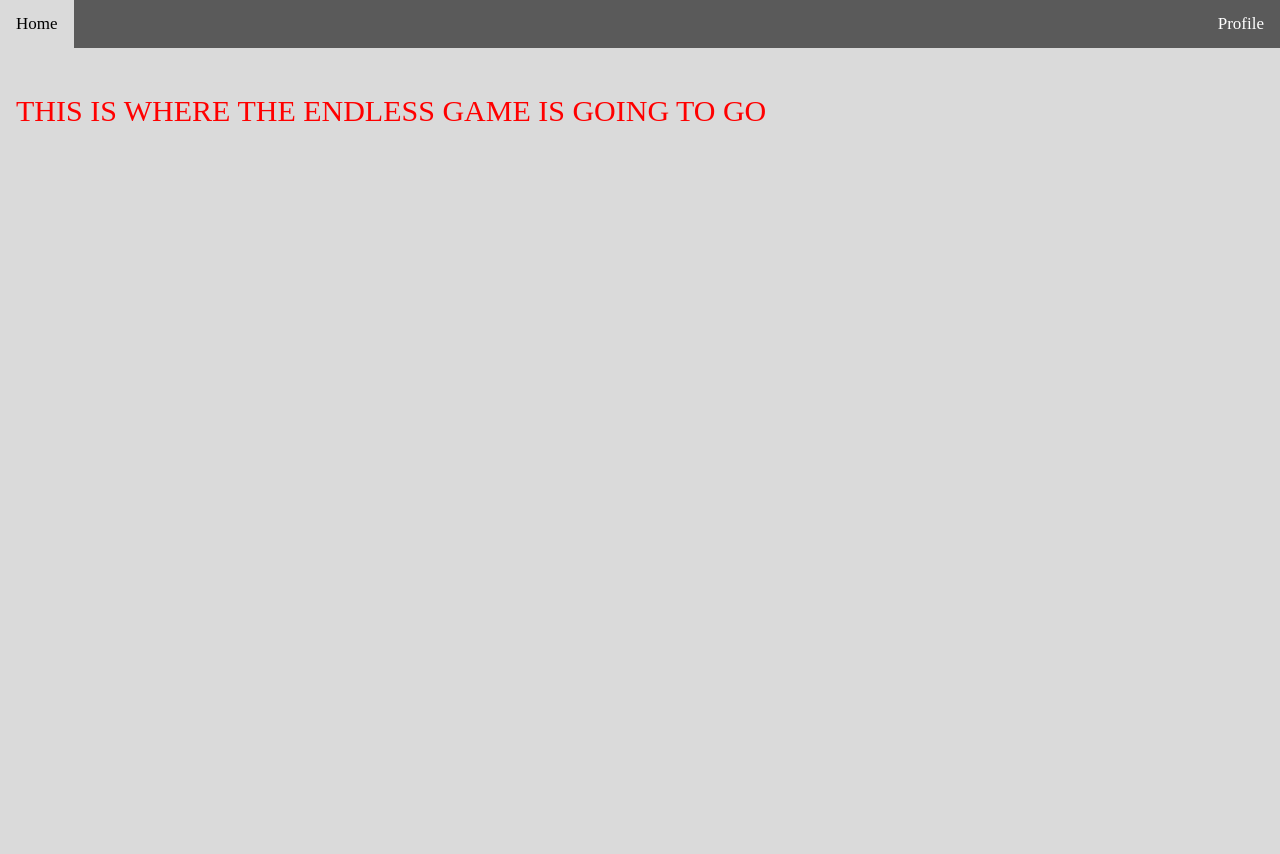
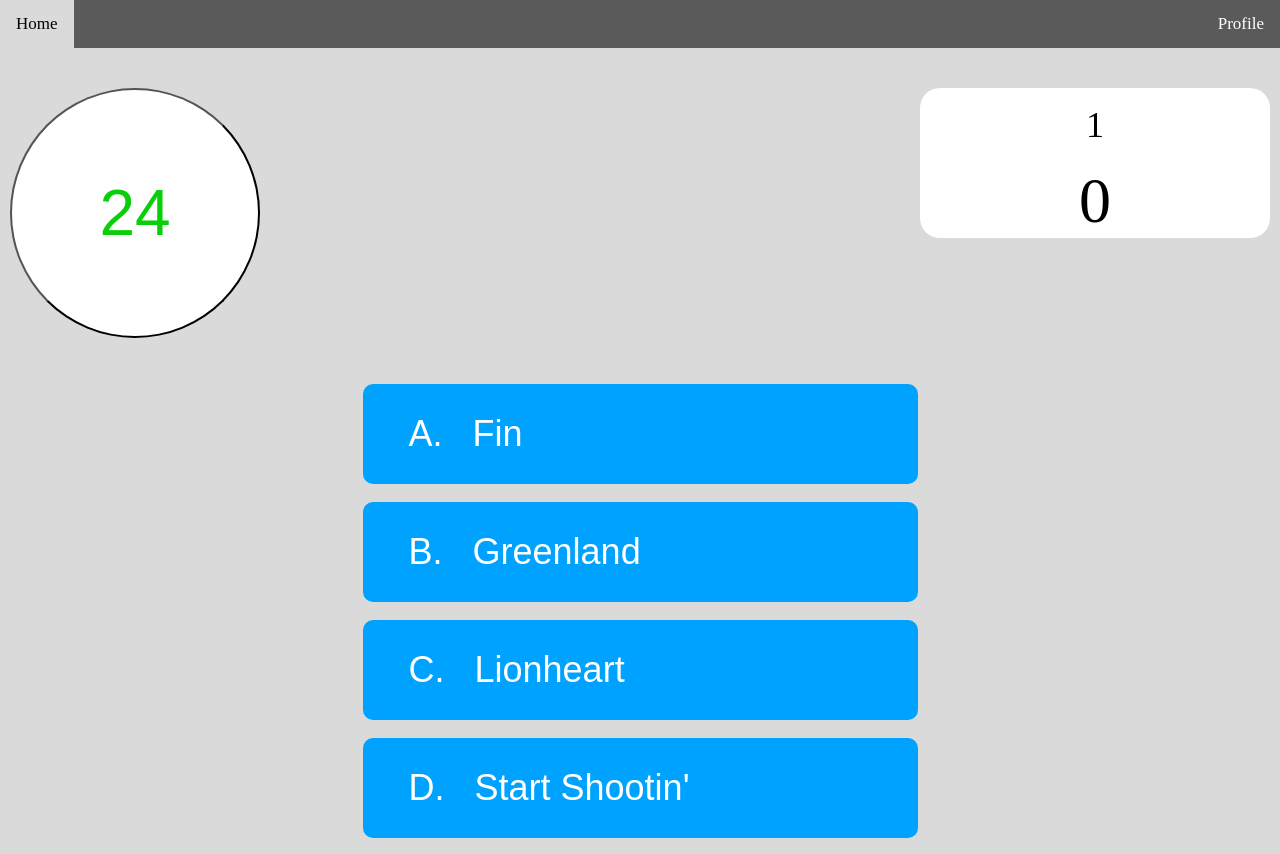
Before and after one commit to gytanzo/MusicalChairs, a Flask app: page /endlessgame.html in a window 1280 px wide. Before the commit the page ends 121 px from the top, so only its background shows below. Run offline with Flask 2, Linux system fonts and the light colour scheme.

Commit message:
#43 created the endless mode and got most functionality done

```diff
--- a/static/game.js
+++ b/static/game.js
@@ -265,3 +265,78 @@ function setAnswers() {
 
     return completeButtons; // The correct ordering of the buttons gets returned so that the onClick properly works!
 }
+
+/* Here is the code for the endless game mode. Uses the same as above with some changes throughout */
+
+function endlesspressedA(answerKey) {
+    var value = answerKey[0];
+    if (value == 0) return endlessCorrect();
+    else return endlessWrong();
+}
+
+function endlesspressedB(answerKey) {
+    var value = answerKey[1];
+    if (value == 0) return endlessCorrect();
+    else return endlessWrong();
+}
+
+function endlesspressedC(answerKey) {
+    var value = answerKey[2];
+    if (value == 0) return endlessCorrect();
+    else return endlessWrong();
+}
+
+function endlesspressedD(answerKey) {
+    var value = answerKey[3];
+    if (value == 0) return endlessCorrect();
+    else return endlessWrong();
+}
+
+function endlessCorrect() {
+    let answerKey;
+        score = calculateScore(score);
+        document.getElementById("score").innerHTML = score;
+
+        currentquestion += 1
+        document.getElementById("questionsRemaining").innerHTML = currentquestion;
+
+        answerKey = setAnswers();
+        return answerKey;
+}
+
+var valid = true;
+function endlessWrong() {
+    let answerKey;
+    currentquestion += 1
+    valid = false;
+    // Sends score to backend (but not doing it for endless right now)
+    // storeScore(score);
+}
+
+
+var timer;
+function endlessTimer() {
+    if (valid == false) {
+        document.getElementById("countdown").innerHTML = "DONE";
+        window.location.href = "endlessendofgame.html?score=" + score;
+        return; // This doesn't stop the music, which I guess it should, but that's much more work to accomplish. This is just a simple solution until Andrew makes a post-game page.
+    }
+
+    var time = 31;
+    clearInterval(timer);
+    countdown();
+    timer = setInterval(countdown, 1000);
+
+    function countdown() {
+        time -= 1;
+        document.getElementById("countdown").innerHTML = time;
+        if (time == 0) {
+            clearInterval(timer);
+            answerKey = endlessWrong(); // If they run out of time, move on to the next question.
+            endlessTimer();
+            return answerKey;
+        }
+    }
+
+    return answerKey; // By default, return the answerKey completely unchanged.
+}
--- a/templates/endlessgame.html
+++ b/templates/endlessgame.html
@@ -2,18 +2,58 @@
 <html>
     <head>
         <link rel="stylesheet" href="../static/game.css">
+        <script type="text/javascript" src="../static/game.js"></script>
+        <link rel="shortcut icon" href="#">
     </head>
 
     <body>
+        <div class="section">
+            <button class="timer" style="float: left;">
+              <p id="countdown" value="30"></p>
+            </button>
+            <div class="scorebox" style="float: right;">
+                <span id="questionsRemaining" class="questionsRemaining">1</span>
+                <br>
+                <span id="score" class="score">0</span>
+                <span id="answerKey"></span>
+            </div>
+        </div>
+        <script>
+            window.onload = endlessTimer();
+        </script>
         <div class="navbar">
             <a href="index.html" style="text-decoration: none;">Home</a>
             <a href="profile.html" style="text-decoration: none; float: right;">Profile</a>
         </div>
         <div class="main">
-            <p style="font-size: 30px; color: red;">
-                THIS IS WHERE THE ENDLESS GAME IS GOING TO GO
-            </p>
+            <button class="song_button song1" onclick="answerKey = endlesspressedA(answerKey); answerKey = endlessTimer();">
+                <span class="question_box">A.</span>
+                <span class="question_box" id="songname1"><span id="A"></span></span>
+            </button>
+            <br>
+            <button class="song_button song2" onclick="answerKey = endlesspressedB(answerKey); answerKey = endlessTimer();">
+                <span class="question_box">B.</span>
+                <span class="question_box" id="songname1"><span id="B"></span></span>
+            </button>
+            <br>
+            <button class="song_button song3" onclick="answerKey = endlesspressedC(answerKey); answerKey = endlessTimer();">
+                <span class="question_box">C.</span>
+                <span class="question_box" id="songname1"><span id="C"></span></span>
+            </button>
+            <br>
+            <button class="song_button song4" onclick="answerKey = endlesspressedD(answerKey); answerKey = endlessTimer();">
+                <span class="question_box">D.</span>
+                <span class="question_box" id="songname1"><span id="D"></span></span>
+            </button>
+            <audio id="my_audio">
+                <source id="audioSource" src=""></source>
+            </audio>
+            <script>
+                let answerKey;
+                window.onload = function () {
+                  answerKey = setAnswers();
+                }
+              </script>
         </div>
     </body>
-
 </html>
```
Also changed, not shown: templates/endlessendofgame.html (added, +34 -0 lines), templates/index.html (indentation only).
